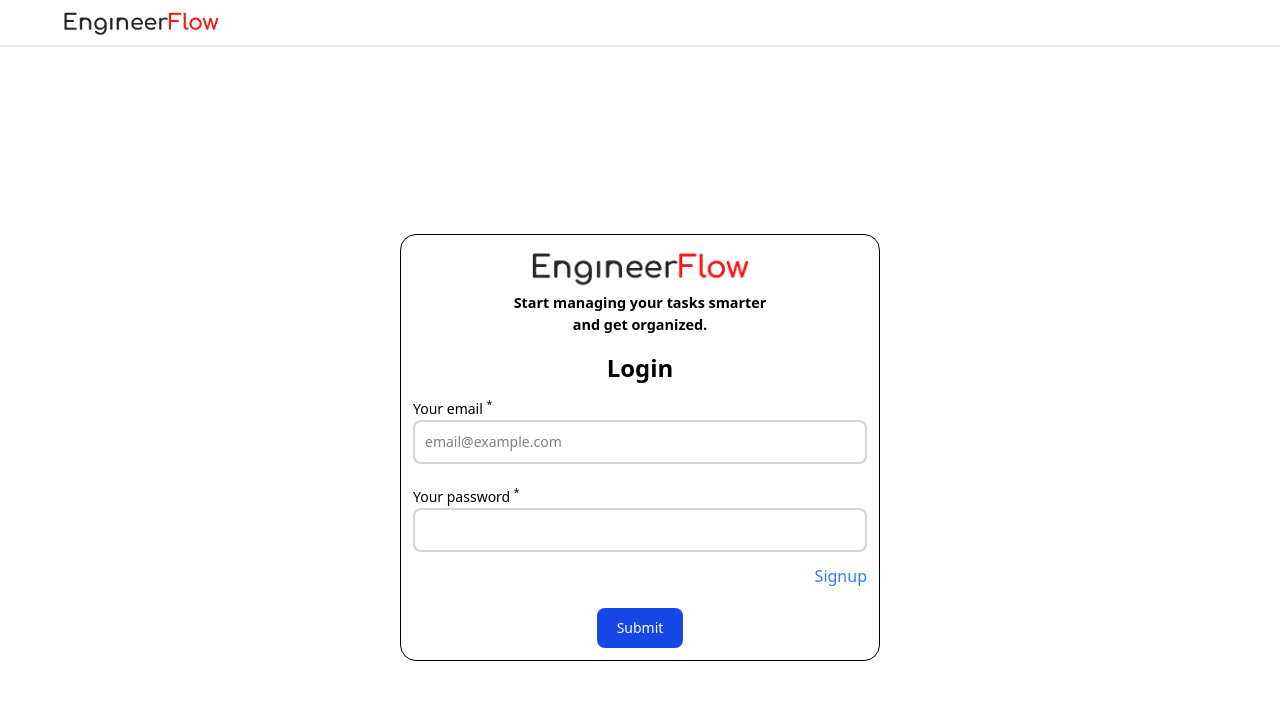
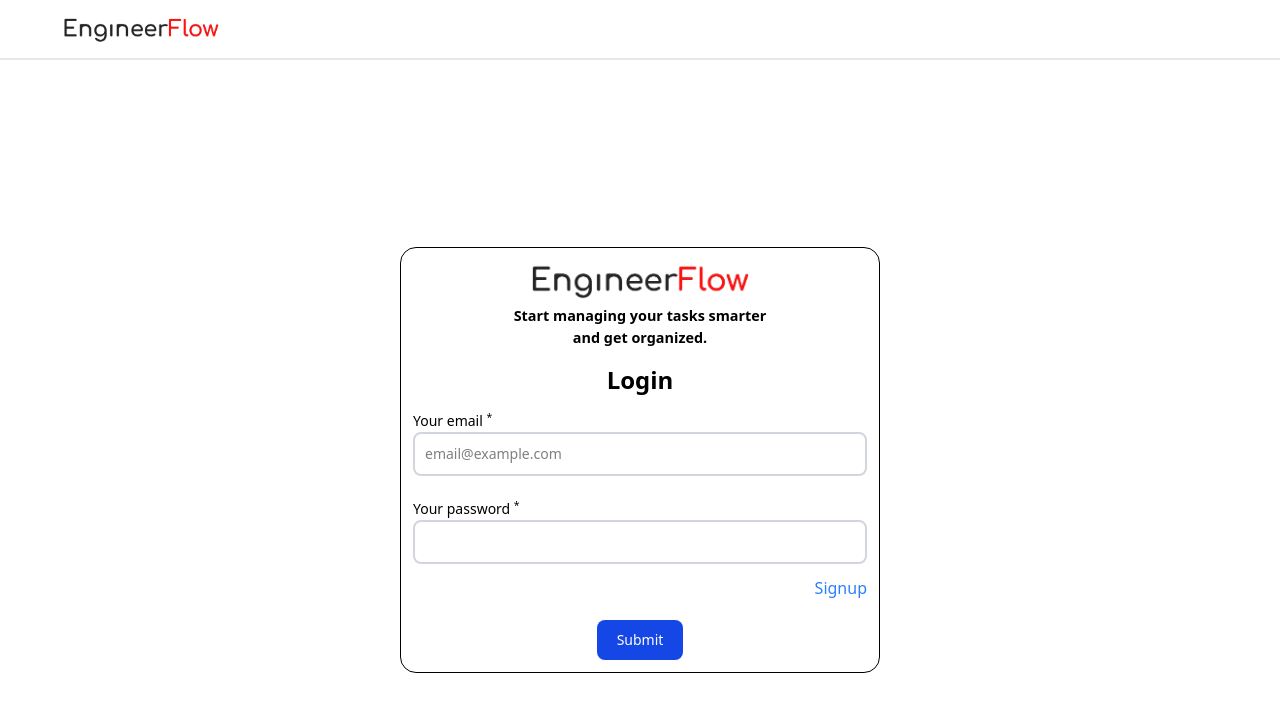
Before and after one commit to Raja28/Engineering-Resource-Management-System, a React (Vite) app in the folder client/: page / in a window 1280 px wide. Shown: the top 712 px of the page. Built offline with nearby package versions, Linux system fonts and the light colour scheme; no server answers.

Commit message:
fix: Header height

```diff
--- a/client/src/components/Header.tsx
+++ b/client/src/components/Header.tsx
@@ -7,7 +7,7 @@ export function Header() {
     const user = useStore((state) => state.user);
 
     return (
-        <header className="border-b-2 border-gray-200 bg-white shadow-m sticky top-0 z-50">
+        <header className="border-b-2 h-15 flex items-center border-gray-200 bg-white shadow-m sticky top-0 z-50">
             <div className="w-11/12 mx-auto  flex justify-between items-center py-2 px-2">
                 <Link to={"/"} className=" " >
                     <img src={engineerFlow} alt="engineerFlow icon" className='sm:w-[10rem] w-[8rem]  transition-all duration-500 ease-in-out' />
```
